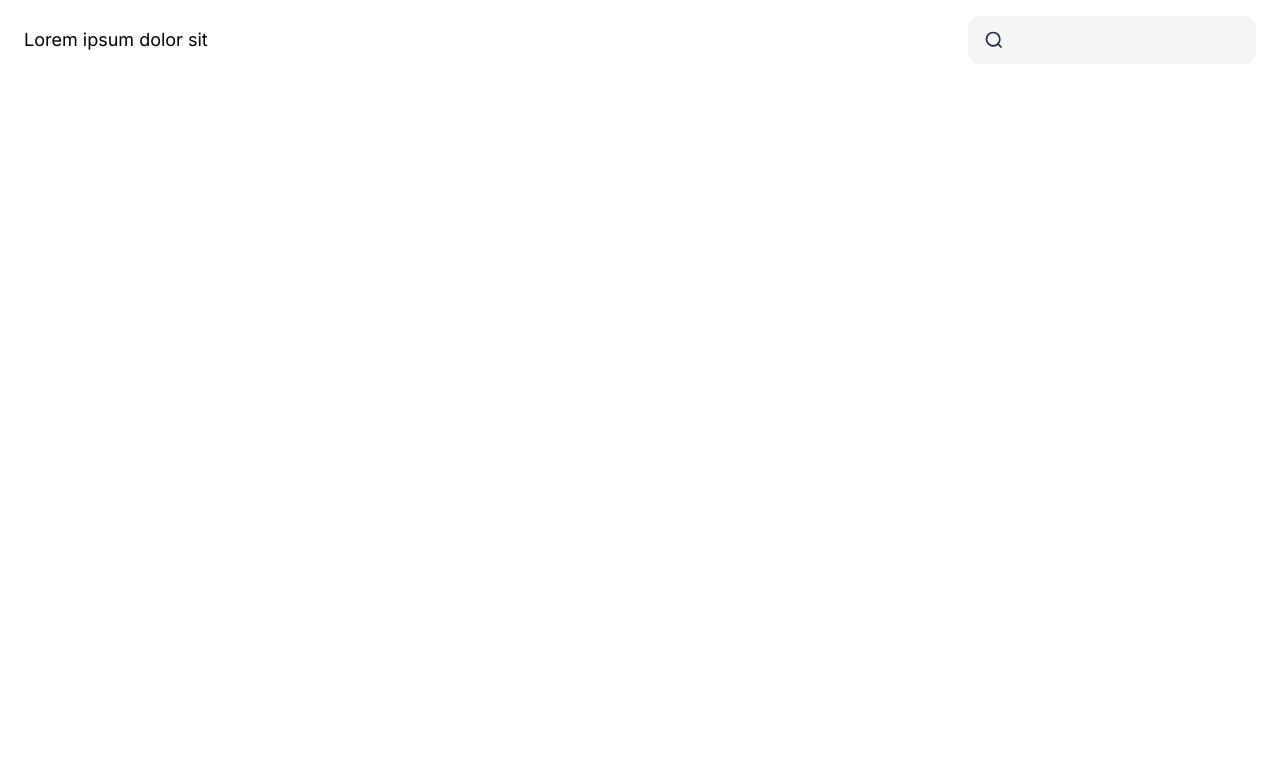
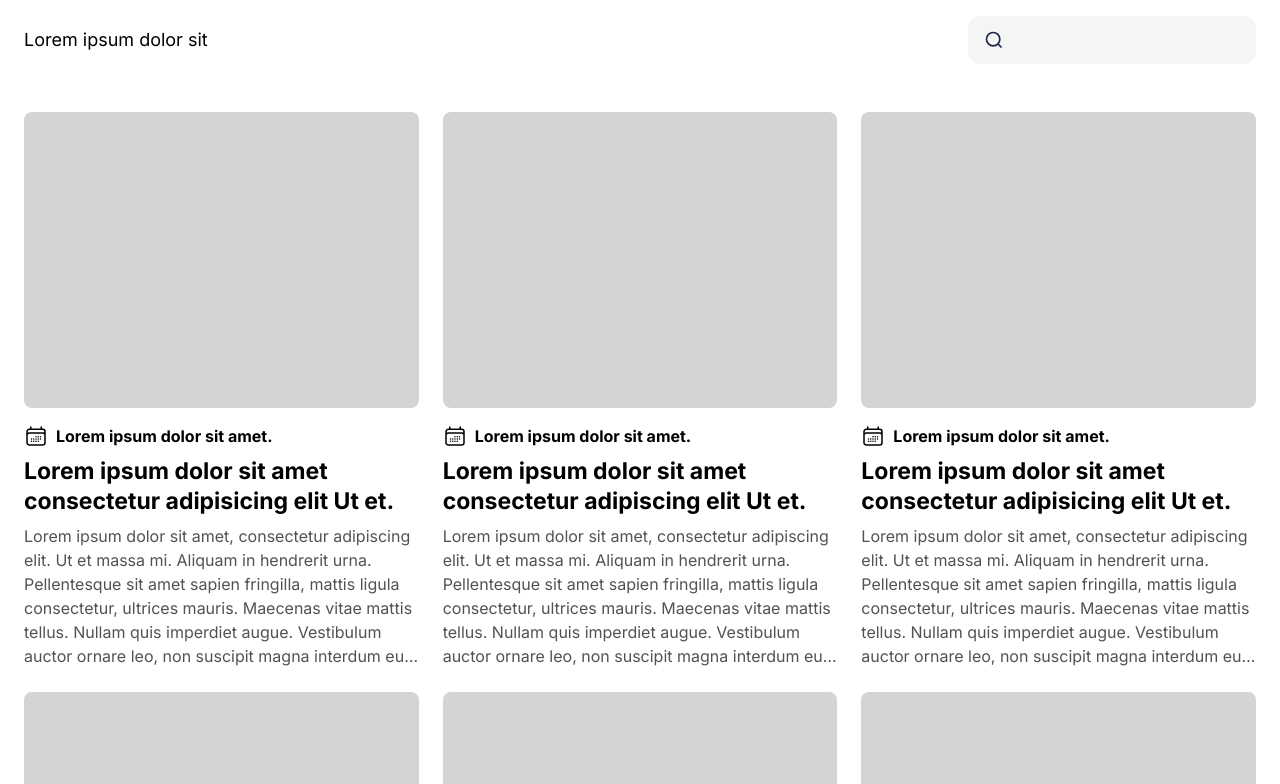
Before and after one commit to TatoNoir/min-data-riu-challenge, an Angular app in the folder riu-challenge/: page / in a window 1280 px wide. Shown: the part 736-1520 px from the top of the page. Before the commit the page ends 944 px from the top, so only its background shows below. Built offline with nearby package versions, Linux system fonts and the light colour scheme.

Commit message:
Card item created and grid integration

```diff
--- /dev/null
+++ b/riu-challenge/src/app/components/card-item/card-item.component.html
@@ -0,0 +1,48 @@
+<article class="flex flex-col gap-4">
+  <!-- Imagen card -->
+  <figure class="aspect-[4/3] overflow-hidden rounded-lg bg-neutral-300">
+    @if (cardItem().imageUrl) {
+      <img
+        class="size-full object-cover"
+        [ngSrc]="cardItem().imageUrl"
+        [alt]="cardItem().imageAlt"
+        fill
+      />
+    } @else {
+      <div
+        class="absolute inset-0 grid place-items-center text-neutral-500 font-semibold"
+      >
+        IMAGE
+      </div>
+    }
+  </figure>
+
+  <!-- Contenido card -->
+  <div class="flex flex-col gap-2">
+    <p class="flex items-center gap-2 text-base/6 font-bold">
+      <svg
+        xmlns="http://www.w3.org/2000/svg"
+        fill="none"
+        viewBox="0 0 24 24"
+        stroke-width="1.5"
+        stroke="currentColor"
+        class="size-6"
+      >
+        <path
+          stroke-linecap="round"
+          stroke-linejoin="round"
+          d="M6.75 3v2.25M17.25 3v2.25M3 18.75V7.5a2.25 2.25 0 0 1 2.25-2.25h13.5A2.25 2.25 0 0 1 21 7.5v11.25m-18 0A2.25 2.25 0 0 0 5.25 21h13.5A2.25 2.25 0 0 0 21 18.75m-18 0v-7.5A2.25 2.25 0 0 1 5.25 9h13.5A2.25 2.25 0 0 1 21 11.25v7.5m-9-6h.008v.008H12v-.008ZM12 15h.008v.008H12V15Zm0 2.25h.008v.008H12v-.008ZM9.75 15h.008v.008H9.75V15Zm0 2.25h.008v.008H9.75v-.008ZM7.5 15h.008v.008H7.5V15Zm0 2.25h.008v.008H7.5v-.008Zm6.75-4.5h.008v.008h-.008v-.008Zm0 2.25h.008v.008h-.008V15Zm0 2.25h.008v.008h-.008v-.008Zm2.25-4.5h.008v.008H16.5v-.008Zm0 2.25h.008v.008H16.5V15Z"
+        />
+      </svg>
+      {{ cardItem().category }}
+    </p>
+
+    <h3 class="font-bold text-[23px]/[30px] md:text-text-3xl/[38px]">
+      {{ cardItem().title }}
+    </h3>
+
+    <p class="text-base/6 line-clamp-6 text-neutral-600">
+      {{ cardItem().description }}
+    </p>
+  </div>
+</article>
--- /dev/null
+++ b/riu-challenge/src/app/components/card-item/card-item.component.ts
@@ -0,0 +1,16 @@
+import { Component, input } from '@angular/core';
+import { NgOptimizedImage } from '@angular/common';
+
+import { CardItemModel } from '../../models/card-item.model';
+
+@Component({
+  selector: 'app-card-item',
+  standalone: true,
+  imports: [NgOptimizedImage],
+  templateUrl: './card-item.component.html',
+  styleUrl: './card-item.component.scss'
+})
+export class CardItemComponent {
+  readonly cardItem = input.required<CardItemModel>();
+
+}
--- a/riu-challenge/src/app/components/cards-grid/cards-grid.component.html
+++ b/riu-challenge/src/app/components/cards-grid/cards-grid.component.html
@@ -41,5 +41,15 @@
         </form>
       </div>
     </div>
+
+    <div class="grid gap-6 sm:grid-cols-2 lg:grid-cols-3">
+      @for (card of cards; track card.id) {
+        <app-card-item [cardItem]="card"></app-card-item>
+      } @empty {
+        <p class="col-span-full text-center text-neutral-500">
+          No hay noticias disponibles
+        </p>
+      }
+    </div>
   </article>
 </section>
--- a/riu-challenge/src/app/components/cards-grid/cards-grid.component.ts
+++ b/riu-challenge/src/app/components/cards-grid/cards-grid.component.ts
@@ -1,12 +1,71 @@
 import { Component } from '@angular/core';
+import { CardItemModel } from '../../models/card-item.model';
+import { CardItemComponent } from "../card-item/card-item.component";
 
 @Component({
   selector: 'app-cards-grid',
   standalone: true,
-  imports: [],
+  imports: [CardItemComponent],
   templateUrl: './cards-grid.component.html',
   styleUrl: './cards-grid.component.scss'
 })
 export class CardsGridComponent {
 
+  cards: CardItemModel[] = ([
+    {
+      id: '1',
+      category: 'Lorem ipsum dolor sit amet.',
+      title: 'Lorem ipsum dolor sit amet consectetur adipisicing elit Ut et.',
+      description:
+        'Lorem ipsum dolor sit amet, consectetur adipiscing elit. Ut et massa mi. Aliquam in hendrerit urna. Pellentesque sit amet sapien fringilla, mattis ligula consectetur, ultrices mauris. Maecenas vitae mattis tellus. Nullam quis imperdiet augue. Vestibulum auctor ornare leo, non suscipit magna interdum eu. Curabitur pellentesque nibh nibh, at maximus ante fermentum sit amet. Pellentesque commodo lacus at sodales sodales. Quisque sagittis orci ut diam condimentum, vel euismod erat placerat. In iaculis arcu eros, eget tempus orci facilisis id.',
+      imageUrl: '',
+      imageAlt: ''
+    },
+    {
+      id: '2',
+      category: 'Lorem ipsum dolor sit amet.',
+      title: 'Lorem ipsum dolor sit amet consectetur adipiscing elit Ut et.',
+      description:
+        'Lorem ipsum dolor sit amet, consectetur adipiscing elit. Ut et massa mi. Aliquam in hendrerit urna. Pellentesque sit amet sapien fringilla, mattis ligula consectetur, ultrices mauris. Maecenas vitae mattis tellus. Nullam quis imperdiet augue. Vestibulum auctor ornare leo, non suscipit magna interdum eu. Curabitur pellentesque nibh nibh, at maximus ante fermentum sit amet. Pellentesque commodo lacus at sodales sodales. Quisque sagittis orci ut diam condimentum, vel euismod erat placerat. In iaculis arcu eros, eget tempus orci facilisis id.',
+      imageUrl: '',
+      imageAlt: ''
+    },
+    {
+      id: '3',
+      category: 'Lorem ipsum dolor sit amet.',
+      title: 'Lorem ipsum dolor sit amet consectetur adipisicing elit Ut et.',
+      description:
+        'Lorem ipsum dolor sit amet, consectetur adipiscing elit. Ut et massa mi. Aliquam in hendrerit urna. Pellentesque sit amet sapien fringilla, mattis ligula consectetur, ultrices mauris. Maecenas vitae mattis tellus. Nullam quis imperdiet augue. Vestibulum auctor ornare leo, non suscipit magna interdum eu. Curabitur pellentesque nibh nibh, at maximus ante fermentum sit amet. Pellentesque commodo lacus at sodales sodales. Quisque sagittis orci ut diam condimentum, vel euismod erat placerat. In iaculis arcu eros, eget tempus orci facilisis id.',
+      imageUrl: '',
+      imageAlt: ''
+    },
+    {
+      id: '4',
+      category: 'Lorem ipsum dolor sit amet.',
+      title: 'Lorem ipsum dolor sit amet consectetur adipisicing elit Ut et.',
+      description:
+        'Lorem ipsum dolor sit amet, consectetur adipiscing elit. Ut et massa mi. Aliquam in hendrerit urna. Pellentesque sit amet sapien fringilla, mattis ligula consectetur, ultrices mauris. Maecenas vitae mattis tellus. Nullam quis imperdiet augue. Vestibulum auctor ornare leo, non suscipit magna interdum eu. Curabitur pellentesque nibh nibh, at maximus ante fermentum sit amet. Pellentesque commodo lacus at sodales sodales. Quisque sagittis orci ut diam condimentum, vel euismod erat placerat. In iaculis arcu eros, eget tempus orci facilisis id.',
+      imageUrl: '',
+      imageAlt: ''
+    },
+    {
+      id: '5',
+      category: 'Lorem ipsum dolor sit amet.',
+      title: 'Lorem ipsum dolor sit amet consectetur adipiscing elit Ut et.',
+      description:
+        'Lorem ipsum dolor sit amet, consectetur adipiscing elit. Ut et massa mi. Aliquam in hendrerit urna. Pellentesque sit amet sapien fringilla, mattis ligula consectetur, ultrices mauris. Maecenas vitae mattis tellus. Nullam quis imperdiet augue. Vestibulum auctor ornare leo, non suscipit magna interdum eu. Curabitur pellentesque nibh nibh, at maximus ante fermentum sit amet. Pellentesque commodo lacus at sodales sodales. Quisque sagittis orci ut diam condimentum, vel euismod erat placerat. In iaculis arcu eros, eget tempus orci facilisis id.',
+      imageUrl: '',
+      imageAlt: ''
+    },
+    {
+      id: '6',
+      category: 'Lorem ipsum dolor sit amet.',
+      title: 'Lorem ipsum dolor sit amet consectetur adipisicing elit Ut et.',
+      description:
+        'Lorem ipsum dolor sit amet, consectetur adipiscing elit. Ut et massa mi. Aliquam in hendrerit urna. Pellentesque sit amet sapien fringilla, mattis ligula consectetur, ultrices mauris. Maecenas vitae mattis tellus. Nullam quis imperdiet augue. Vestibulum auctor ornare leo, non suscipit magna interdum eu. Curabitur pellentesque nibh nibh, at maximus ante fermentum sit amet. Pellentesque commodo lacus at sodales sodales. Quisque sagittis orci ut diam condimentum, vel euismod erat placerat. In iaculis arcu eros, eget tempus orci facilisis id.',
+      imageUrl: '',
+      imageAlt: ''
+    },
+  ]);
+
 }
--- a/riu-challenge/src/app/pages/home/home-page.component.ts
+++ b/riu-challenge/src/app/pages/home/home-page.component.ts
@@ -1,11 +1,12 @@
 import { Component } from '@angular/core';
 import { HeroComponent } from '../../components/hero/hero.component';
 import { CardsGridComponent } from '../../components/cards-grid/cards-grid.component';
+import { CardItemComponent } from '../../components/card-item/card-item.component';
 
 @Component({
   selector: 'app-home-page',
   standalone: true,
-  imports: [HeroComponent, CardsGridComponent],
+  imports: [HeroComponent, CardsGridComponent, CardItemComponent],
   templateUrl: './home-page.component.html',
   styleUrl: './home-page.component.scss'
 })
```
Also changed, not shown: riu-challenge/src/app/models/card-item.model.ts (added, +8 -0 lines), riu-challenge/src/app/components/card-item/card-item.component.scss (added), 1 other file (tests, documents, lock files or other folders).
